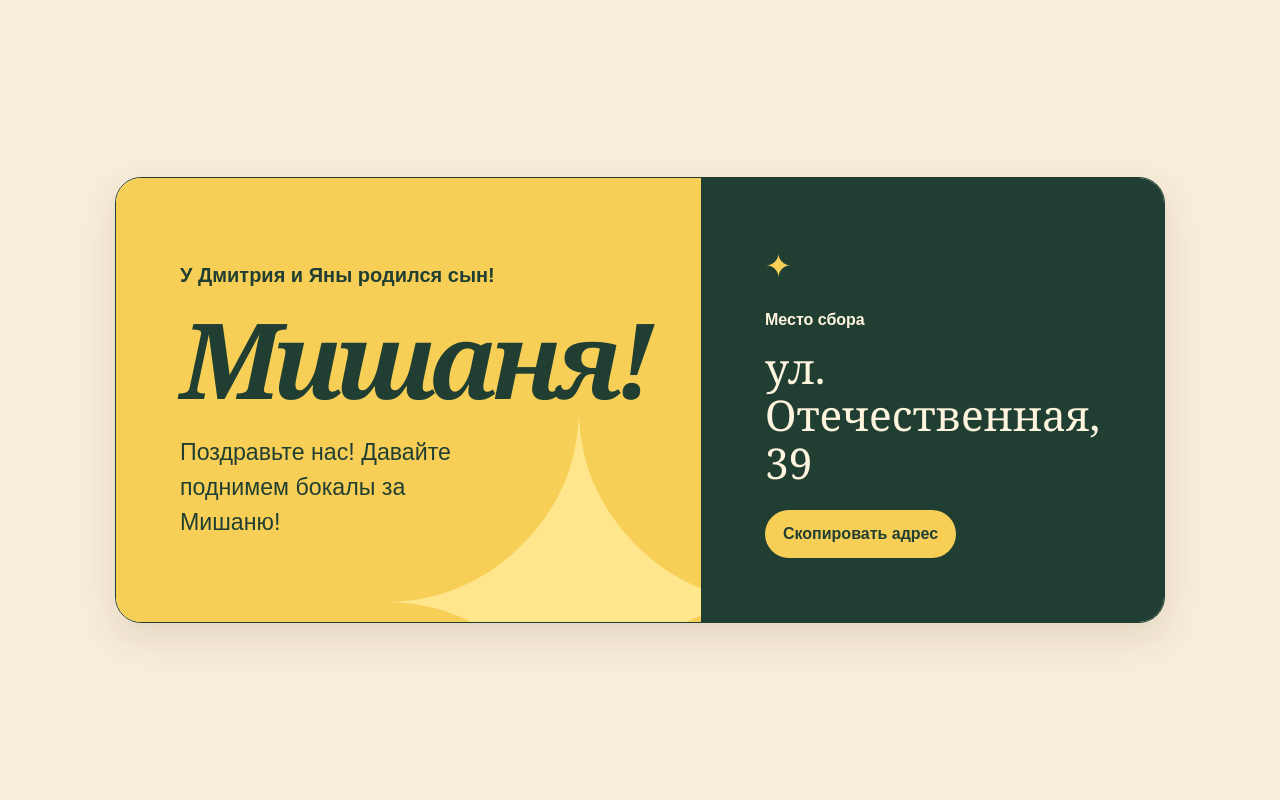
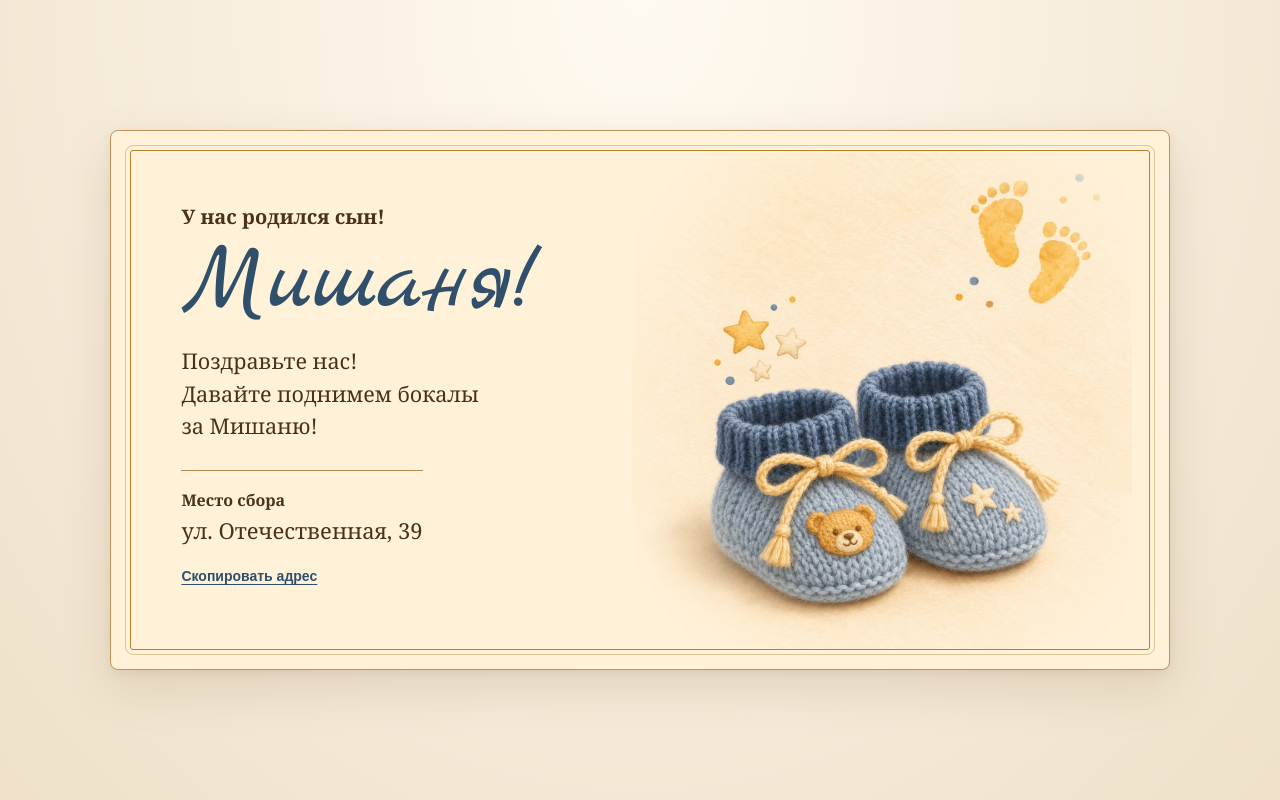
Before and after one commit to SergeyRazzhivin/za-mishanyu, a plain HTML site: page index.html in a window 1280 px wide. Drawn offline with Linux system fonts and the light colour scheme.

Commit message:
Redesign invitation as an illustrated birth announcement

```diff
--- a/index.html
+++ b/index.html
@@ -1,34 +1,175 @@
 <!doctype html>
 <html lang="ru">
+<head>
   <meta charset="utf-8">
-<meta name="viewport" content="width=device-width,initial-scale=1">
+  <meta name="viewport" content="width=device-width, initial-scale=1">
   <meta name="robots" content="noindex">
-<title>За Мишаню! · Приглашение</title>
-<meta property="og:title" content="У Дмитрия и Яны родился Мишаня!">
+  <meta name="theme-color" content="#faf2e2">
+  <title>У нас родился сын! · За Мишаню!</title>
+  <meta property="og:title" content="У нас родился сын — Мишаня!">
+  <meta property="og:description" content="Приглашаем поднять бокалы за Мишаню.">
+  <meta property="og:image" content="https://sergeyrazzhivin.github.io/za-mishanyu/booties.jpg">
+  <link rel="preload" href="marck-cyrillic.woff2" as="font" type="font/woff2" crossorigin>
   <style>
-*{box-sizing:border-box}body{margin:0;min-height:100vh;min-height:100svh;display:grid;place-items:center;padding:clamp(12px,4vw,56px);background:#f8edda;color:#203f32;font:1rem/1.5 Arial,sans-serif}
-main{width:min(100%,1050px);display:grid;grid-template-columns:1.65fr 1fr;border:1px solid #203f32;border-radius:26px;overflow:hidden;box-shadow:0 14px 36px #50371520}
-section{padding:clamp(24px,5vw,64px);display:flex;flex-direction:column;justify-content:center}
-.hero{position:relative;isolation:isolate;overflow:hidden;background:#f8cf56;min-height:440px}
-.star{position:absolute;z-index:-1;bottom:-.48em;right:-.18em;color:#ffe68d;font-size:clamp(245px,40vw,550px);line-height:1}
-.kicker{font-weight:bold;margin:0 0 18px;font-size:clamp(1rem,2vw,1.25rem)}
-h1{font:italic bold clamp(3rem,8.2vw,7.2rem)/.98 Georgia,serif;letter-spacing:-.075em;margin:0 0 24px}
-.invite{font-size:clamp(1.12rem,2vw,1.45rem);margin:0;max-width:24ch}
-.details{background:#203f32;color:#fff4de;align-items:flex-start}
-.spark{color:#f8cf56;font-size:2rem;margin:0 0 18px}h2{font-size:1rem;margin:0 0 12px}
-address{font:normal clamp(1.65rem,3.4vw,2.65rem)/1.12 Georgia,serif;margin:0 0 24px}
-button{font:inherit;font-weight:bold;background:#f8cf56;color:#203f32;border:0;border-radius:99px;padding:12px 18px;cursor:pointer;min-height:44px}button:hover{background:#ffe68d}button:focus-visible{outline:3px solid white;outline-offset:4px}
-@media(max-width:740px){main{grid-template-columns:1fr}.hero{min-height:310px}.spark{display:none}h1{font-size:clamp(3rem,13vw,5.5rem)}}
+    @font-face {
+      font-family: "Marck Script";
+      src: url("marck-cyrillic.woff2") format("woff2");
+      font-display: swap;
+      unicode-range: U+0301, U+0400-045F, U+0490-0491, U+04B0-04B1, U+2116;
+    }
+
+    @font-face {
+      font-family: "Marck Script";
+      src: url("marck-latin.woff2") format("woff2");
+      font-display: swap;
+      unicode-range: U+0000-00FF;
+    }
+
+    :root {
+      color-scheme: light;
+      --ink: #49311e;
+      --blue: #304f6b;
+      --paper: #fff2d9;
+      --gold: #b7802e;
+    }
+
+    * { box-sizing: border-box; }
+
+    body {
+      margin: 0;
+      min-height: 100vh;
+      min-height: 100svh;
+      display: grid;
+      place-items: center;
+      padding: clamp(12px, 4vw, 56px);
+      background: radial-gradient(ellipse at top, #fffaf1, #efe1c9);
+      color: var(--ink);
+      font: 1.125rem / 1.5 Georgia, serif;
+    }
+
+    .postcard {
+      position: relative;
+      isolation: isolate;
+      overflow: hidden;
+      display: grid;
+      grid-template-columns: minmax(0, 1fr) minmax(0, 1.16fr);
+      grid-template-areas: "message picture" "location picture";
+      align-content: center;
+      width: min(100%, 1060px);
+      min-height: 540px;
+      padding: clamp(26px, 5.5vw, 80px);
+      border: 1px solid #bc925a;
+      border-radius: 8px;
+      background: var(--paper);
+      box-shadow: 0 18px 48px #6f4a2826, 0 3px 8px #6f4a2814;
+    }
+
+    .postcard::before {
+      content: "";
+      position: absolute;
+      inset: clamp(8px, 1.6vw, 19px);
+      z-index: 1;
+      border: 1px solid var(--gold);
+      outline: 1px solid #b7802e69;
+      outline-offset: 4px;
+      border-radius: 3px;
+      pointer-events: none;
+    }
+
+    .message { grid-area: message; align-self: end; }
+    .location { grid-area: location; align-self: start; }
+    .message, .location { position: relative; z-index: 1; }
+
+    .announcement {
+      margin: 0;
+      font-size: clamp(1rem, 2vw, 1.25rem);
+      font-weight: bold;
+    }
+
+    h1 {
+      margin: .02em 0 .12em;
+      color: var(--blue);
+      font: 400 clamp(3.5rem, 8.5vw, 6rem) / 1.04 "Marck Script", Georgia, serif;
+    }
+
+    .invitation {
+      margin: 0;
+      font-size: clamp(1.125rem, 2.2vw, 1.35rem);
+      text-wrap: balance;
+    }
+
+    .location {
+      width: fit-content;
+      margin-top: 28px;
+      padding-top: 17px;
+      border-top: 1px solid #ba8a4d;
+    }
+
+    h2 { margin: 0 0 4px; font-size: 1rem; }
+    address { font: normal 1.375rem / 1.35 Georgia, serif; }
+
+    button {
+      margin-top: 8px;
+      padding: 0;
+      min-height: 44px;
+      background: transparent;
+      color: var(--blue);
+      border: 0;
+      border-radius: 3px;
+      font: 600 .875rem Arial, sans-serif;
+      text-decoration: underline;
+      text-underline-offset: .23em;
+      cursor: pointer;
+    }
+
+    button:hover { color: var(--ink); }
+    button:focus-visible { outline: 2px solid var(--blue); outline-offset: 3px; }
+
+    .illustration {
+      position: absolute;
+      z-index: 0;
+      right: 3.5%;
+      top: 50%;
+      width: min(53%, 500px);
+      height: auto;
+      transform: translateY(-50%);
+      mask-image: radial-gradient(ellipse 65% 68% at 53% 50%, #000 60%, transparent 96%);
+    }
+
+    @media (max-width: 760px) {
+      .postcard {
+        grid-template-columns: minmax(0, 1fr);
+        grid-template-areas: "message" "picture" "location";
+        justify-items: center;
+        min-height: auto;
+        padding: clamp(29px, 7vw, 46px) clamp(18px, 5vw, 35px) 24px;
+        text-align: center;
+      }
+
+      h1 { font-size: clamp(3.65rem, 15.5vw, 5.5rem); }
+
+      .illustration {
+        position: static;
+        grid-area: picture;
+        transform: none;
+        width: min(100%, 372px);
+        display: block;
+        margin: -10px 0 -12px;
+      }
+
+      .location { margin-top: 0; padding-top: 12px; }
+    }
   </style>
-<main>
-<section class="hero" aria-labelledby="title">
-<span class="star" aria-hidden="true">✦</span>
-<p class="kicker">У Дмитрия и Яны родился сын!</p>
+</head>
+<body>
+  <main class="postcard" aria-labelledby="title">
+    <header class="message">
+      <p class="announcement">У нас родился сын!</p>
       <h1 id="title">Мишаня!</h1>
-<p class="invite">Поздравьте нас! Давайте поднимем бокалы за Мишаню!</p>
-</section>
-<section class="details" aria-labelledby="where">
-<p class="spark" aria-hidden="true">✦</p>
+      <p class="invitation">Поздравьте нас!<br>Давайте поднимем бокалы за&nbsp;Мишаню!</p>
+    </header>
+    <img class="illustration" src="booties.jpg" width="1200" height="1200" alt="">
+    <section class="location" aria-labelledby="where">
       <h2 id="where">Место сбора</h2>
       <address>ул. Отечественная, 39</address>
       <button id="copy" type="button" hidden>Скопировать адрес</button>
@@ -37,6 +178,7 @@ button{font:inherit;font-weight:bold;background:#f8cf56;color:#203f32;border:0;b
   <script>
     const button = document.querySelector('#copy');
     const address = document.querySelector('address');
+
     if (navigator.clipboard) {
       button.hidden = false;
       button.addEventListener('click', async () => {
@@ -50,3 +192,5 @@ if (navigator.clipboard) {
       });
     }
   </script>
+</body>
+</html>
```
Also changed, not shown: booties.jpg (added), marck-OFL.txt (added), marck-cyrillic.woff2 (added), marck-latin.woff2 (added). Lines whose indentation alone changed are shown as unchanged.
